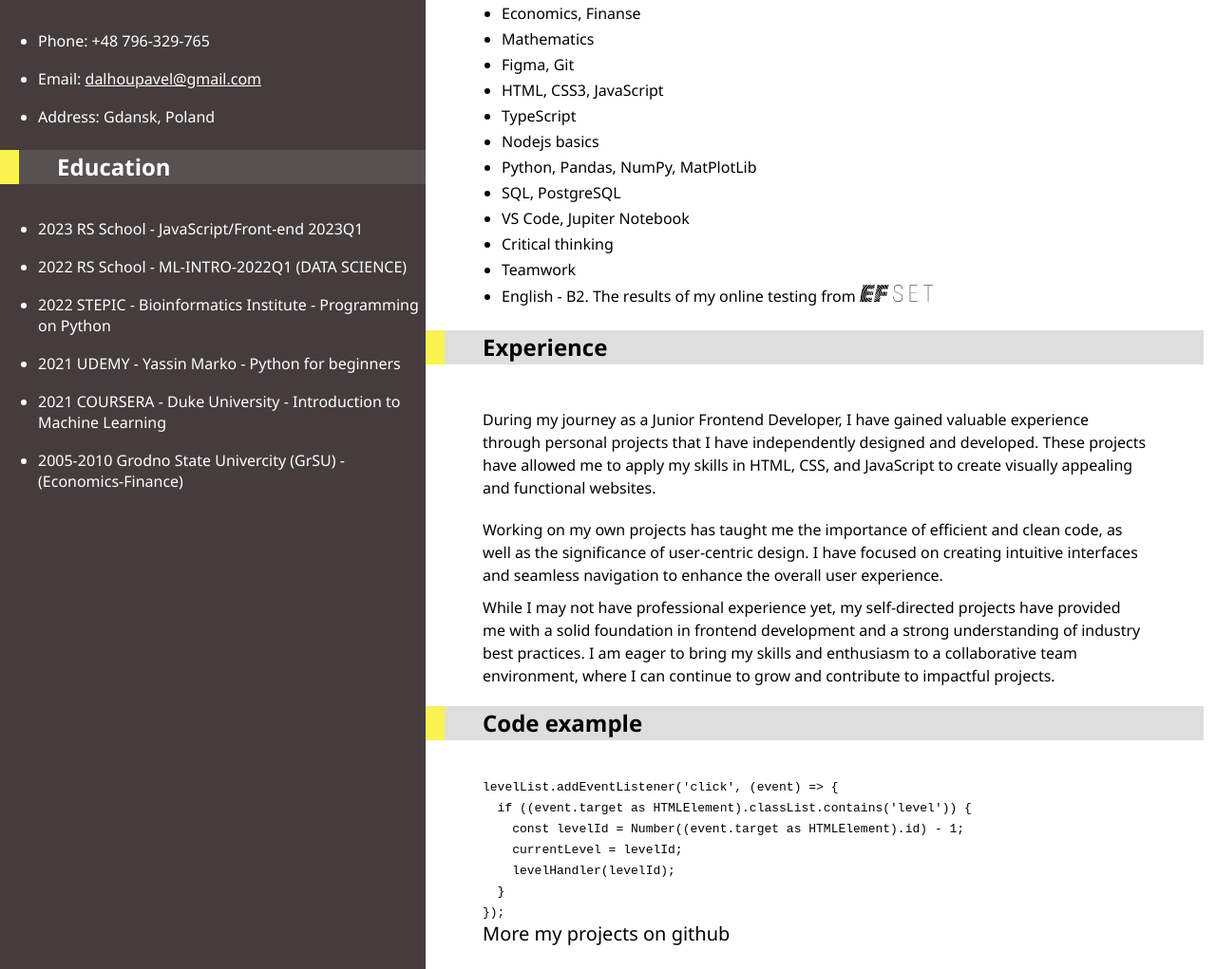
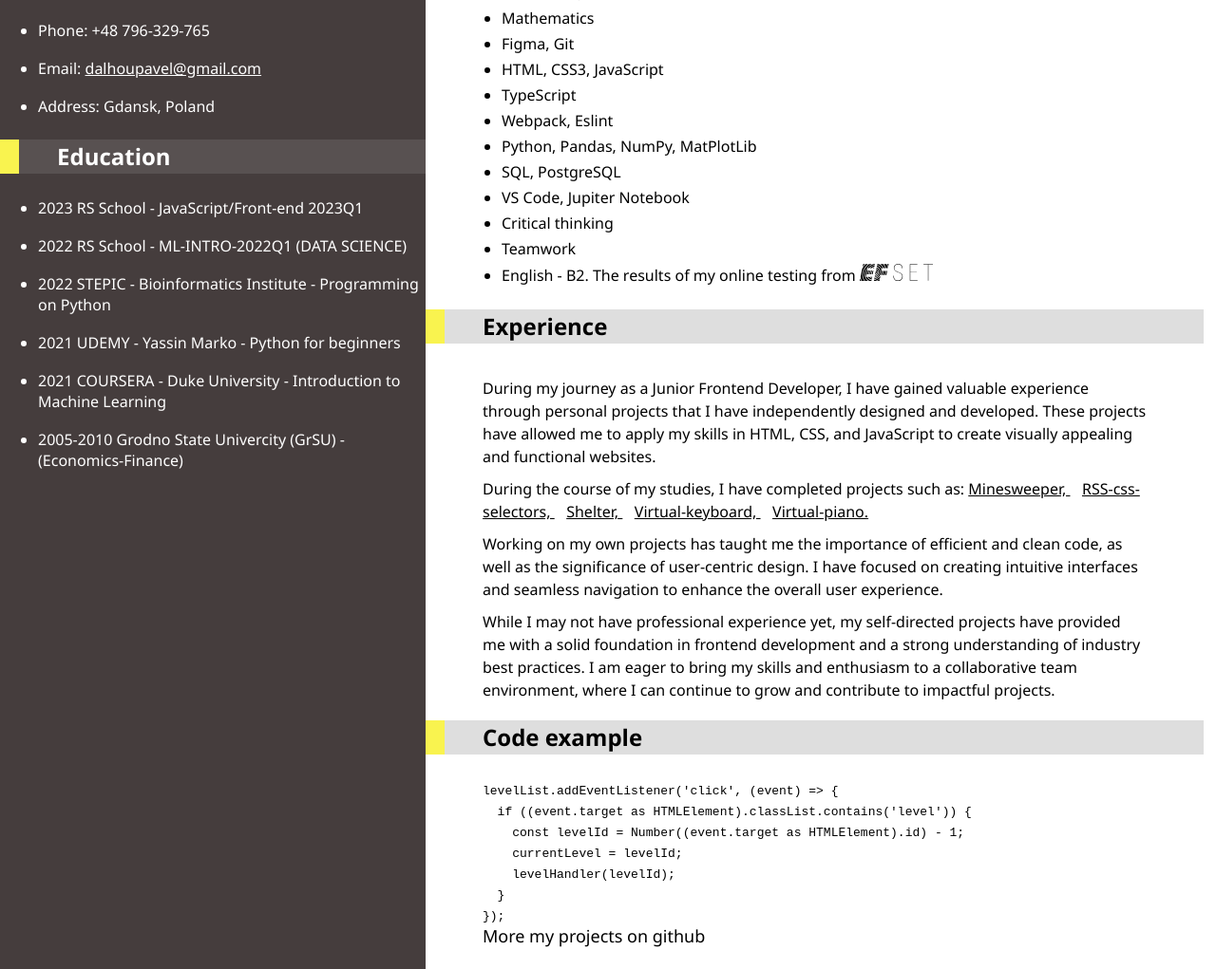
Before and after one commit to mamont79/rsschool-cv, a plain HTML site: page index.html in a window 1280 px wide. Shown: the part 543-1564 px from the top of the page at 95% size. Drawn offline with Linux system fonts and the light colour scheme.

Commit message:
feat: add section experience

```diff
--- a/index.html
+++ b/index.html
@@ -19,7 +19,6 @@
           <li class="nav__item"><a href="#contact">Contact</a></li>
           <li class="nav__item"><a href="#education">Education</a></li>
           <li class="nav__item"><a href="#code">Code</a></li>
-          <!-- <li class="nav__item"><a href="#strengths">Strengths</a></li> -->
         </ul>
       </nav>
     </header>
@@ -117,7 +116,7 @@
             <li>Figma, Git</li>
             <li>HTML, CSS3, JavaScript</li>
             <li>TypeScript</li>
-            <li>Nodejs basics</li>
+            <li>Webpack, Eslint</li>
             <li>Python, Pandas, NumPy, MatPlotLib</li>
             <li>SQL, PostgreSQL</li>
             <li>VS Code, Jupiter Notebook</li>
@@ -141,7 +140,48 @@
             to apply my skills in HTML, CSS, and JavaScript to create visually
             appealing and functional websites.
           </p>
-          <p class="about-me-text"></p>
+          <p class="about-me-text">
+            During the course of my studies, I have completed projects such as:
+            <a
+              href="https://rolling-scopes-school.github.io/mamont79-JSFE2023Q1/minesweeper/"
+              class="project-link"
+              target="_blank"
+            >
+              Minesweeper,
+            </a>
+            &nbsp;&nbsp;
+            <a
+              href="https://rolling-scopes-school.github.io/mamont79-JSFE2023Q1/rss-css-selectors/"
+              class="project-link"
+              target="_blank"
+            >
+              RSS-css-selectors,
+            </a>
+            &nbsp;&nbsp;
+            <a
+              href="https://rolling-scopes-school.github.io/mamont79-JSFE2023Q1/shelter/pages/main/"
+              class="project-link"
+              target="_blank"
+            >
+              Shelter,
+            </a>
+            &nbsp;&nbsp;
+            <a
+              href="https://mamont79.github.io/virtual-keyboard/"
+              class="project-link"
+              target="_blank"
+            >
+              Virtual-keyboard,
+            </a>
+            &nbsp;&nbsp;
+            <a
+              href="https://mamont79.github.io/virtual-piano/"
+              class="project-link"
+              target="_blank"
+            >
+              Virtual-piano.
+            </a>
+          </p>
           <p class="about-me-text">
             Working on my own projects has taught me the importance of efficient
             and clean code, as well as the significance of user-centric design.
--- a/style.css
+++ b/style.css
@@ -97,8 +97,7 @@ ul {
 
 .photo-img {
   width: 100%;
-  border-radius: 50%;
-  top: -50%;
+
   margin: 0 auto;
 }
 
@@ -119,7 +118,7 @@ h2 {
 .section-title {
   position: relative;
   margin: 0;
-  margin-bottom: 36px;
+  margin-bottom: 25px;
   padding-left: 60px;
   font-size: 24px;
   line-height: 36px;
@@ -184,6 +183,11 @@ h2 {
   padding-top: 10px;
 }
 
+.project-link {
+  text-decoration: underline;
+  color: black;
+}
+
 .right-side li {
   padding-bottom: 5px;
 }
@@ -220,7 +224,7 @@ h2 {
 .code-adr {
   margin: 30px 60px 30px 60px;
   padding-top: 20px;
-  font-size: 20px;
+  font-size: 18px;
   text-decoration: none;
   color: black;
 }
```
Also changed, not shown: assets/img/photo.jpg.
